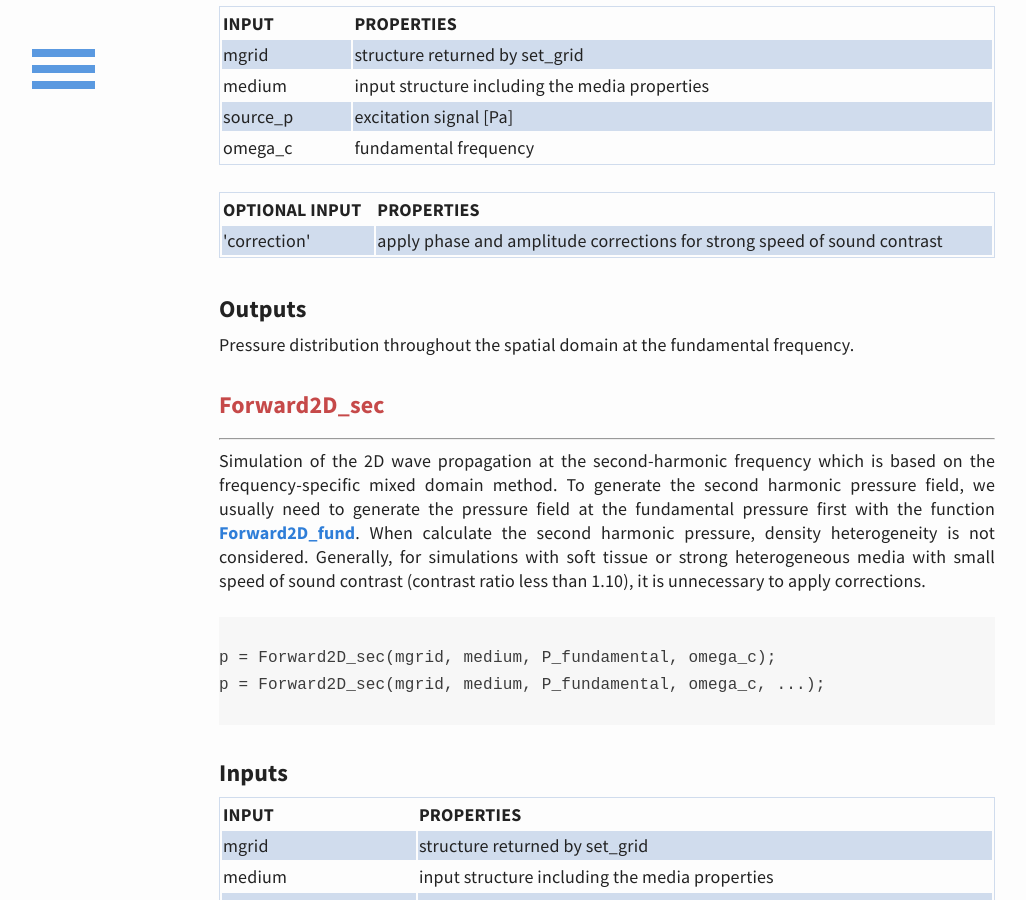
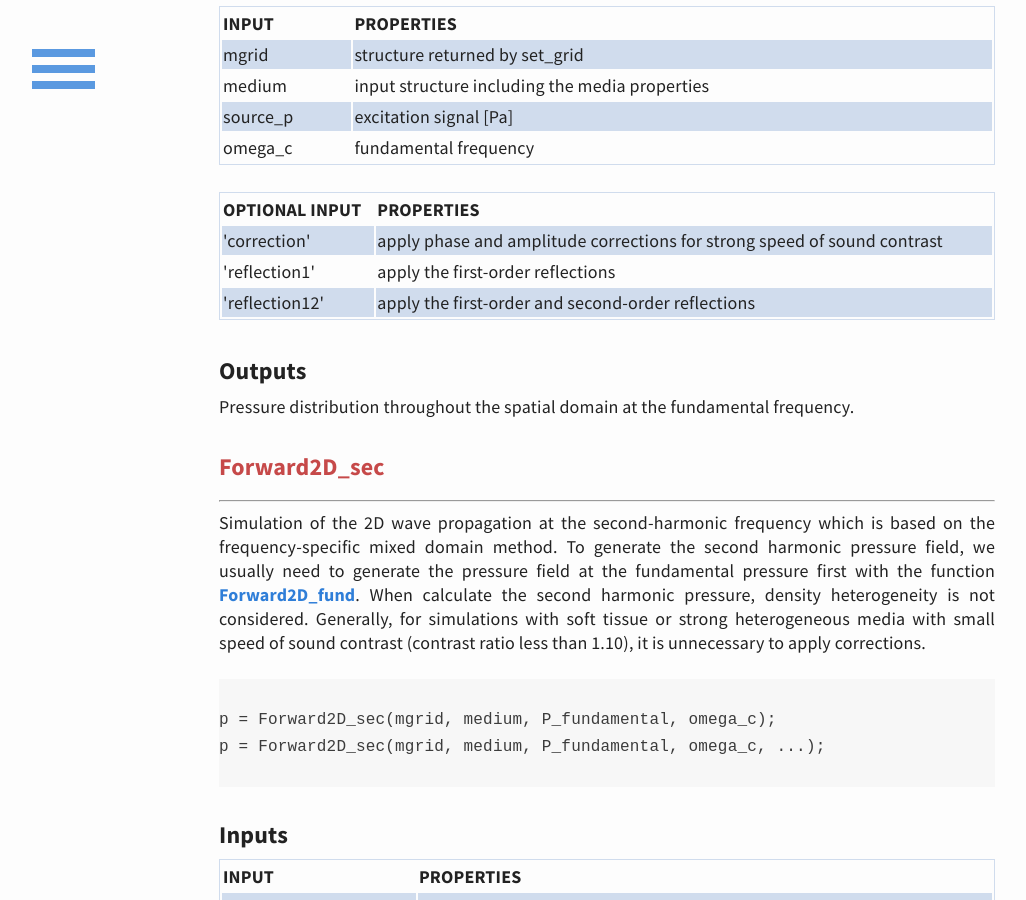
Before and after one commit to m-SOUND/mSOUND, a Jekyll site: the page built from function.html, in a window 1280 px wide and 900 px high, scrolled down 3993 px. Shown: the whole window, without its empty margins (33-1059 px from the left). Built offline with Jekyll 4.4.1, drawn with Linux system fonts in a browser that asks for light colours; some of the changed text lies outside the part shown.

Commit message:
Update function.html

```diff
--- a/function.html
+++ b/function.html
@@ -276,6 +276,12 @@
   <tr>
     <td>'correction'</td><td>apply phase and amplitude corrections for strong speed of sound contrast</td>
   </tr>
+   <tr>
+    <td>'reflection1'</td><td>apply the first-order reflections</td>
+  </tr>
+    <tr>
+    <td>'reflection12'</td><td>apply the first-order and second-order reflections</td>
+  </tr>
  </table>
 
 <br>
@@ -374,6 +380,12 @@
 <tr>
 <td>'correction'</td><td>apply phase and amplitude corrections for strong speed of sound contrast</td>
 </tr>
+<tr>
+<td>'reflection1'</td><td>apply the first-order reflections</td>
+</tr>
+<tr>
+<td>'reflection12'</td><td>apply the first-order and second-order reflections</td>
+</tr>
 </table>
 <br>
 <h3>Outputs</h3>
```
Lines whose indentation alone changed are shown as unchanged.
